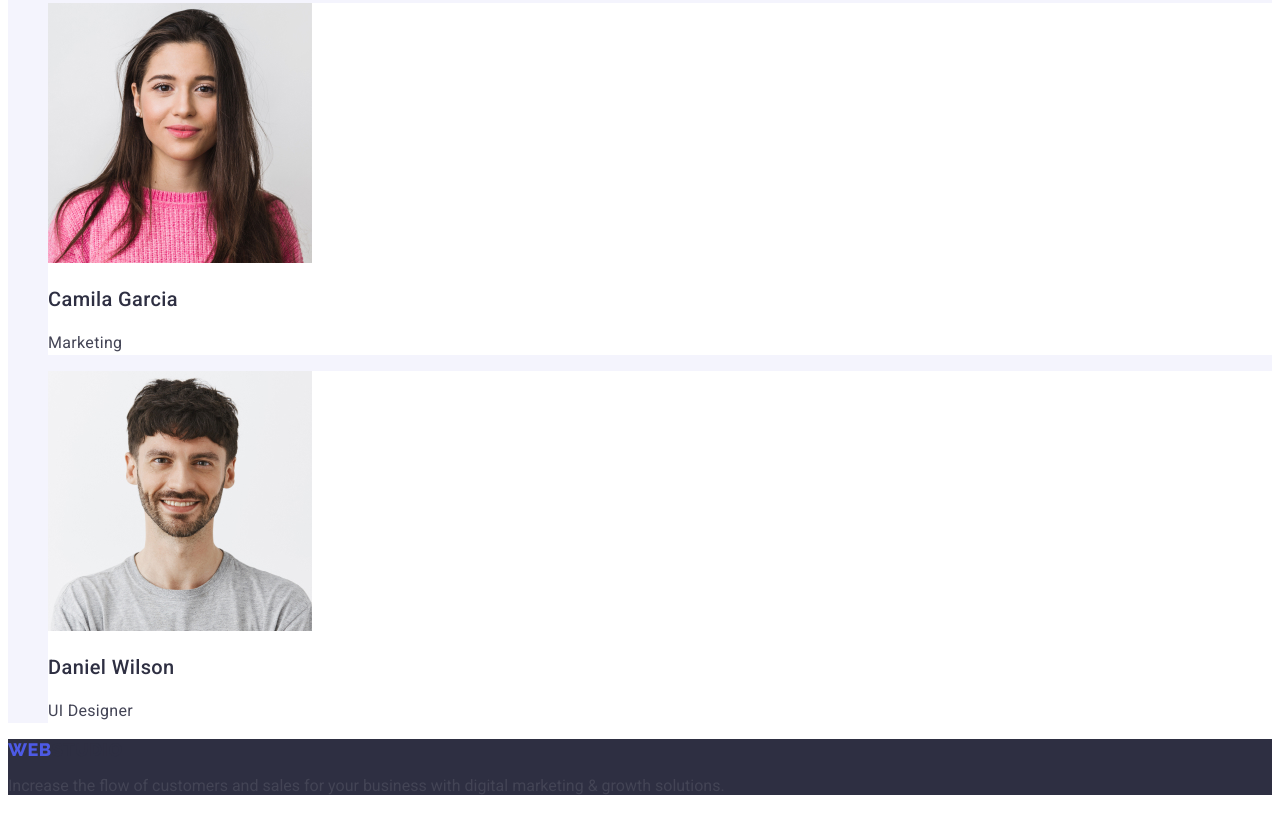
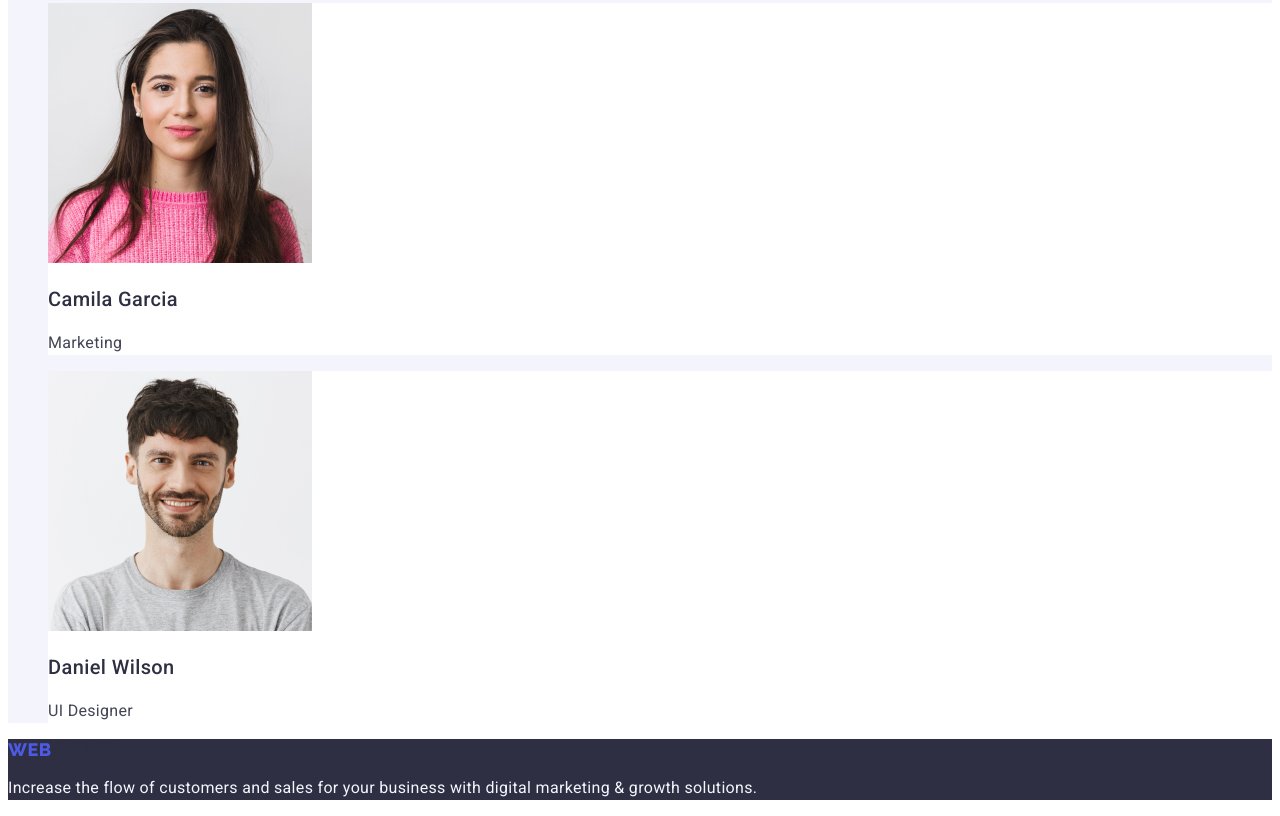
Before and after one commit to Ariaky/goit-markup-hw-02, a plain HTML site: page index.html in a window 1280 px wide. Shown: the part 2016-2832 px from the top of the page. Drawn offline with Linux system fonts and the light colour scheme.

Commit message:
correction footer

```diff
--- a/css/styles.css
+++ b/css/styles.css
@@ -160,3 +160,9 @@ body {
 .footer{
     background-color: var(--dark-color);
 }
+.footer-description {
+    font-size: 16px;
+    line-height: 1.5;
+    letter-spacing: 0.02em;
+    color: var(--light-mode-color);
+}
--- a/index.html
+++ b/index.html
@@ -118,7 +118,7 @@
     </main>
     <footer class="footer">
         <a class="logo link" href="./index.html">Web<span class="logo-text">Studio</span></a>
-        <p>Increase the flow of customers and sales for your business with digital marketing & growth solutions.</p>
+        <p class="footer-description">Increase the flow of customers and sales for your business with digital marketing & growth solutions.</p>
     </footer>
 </body>
 </html>
```
Also changed, not shown: portfolio.html (+1 -1 lines).
